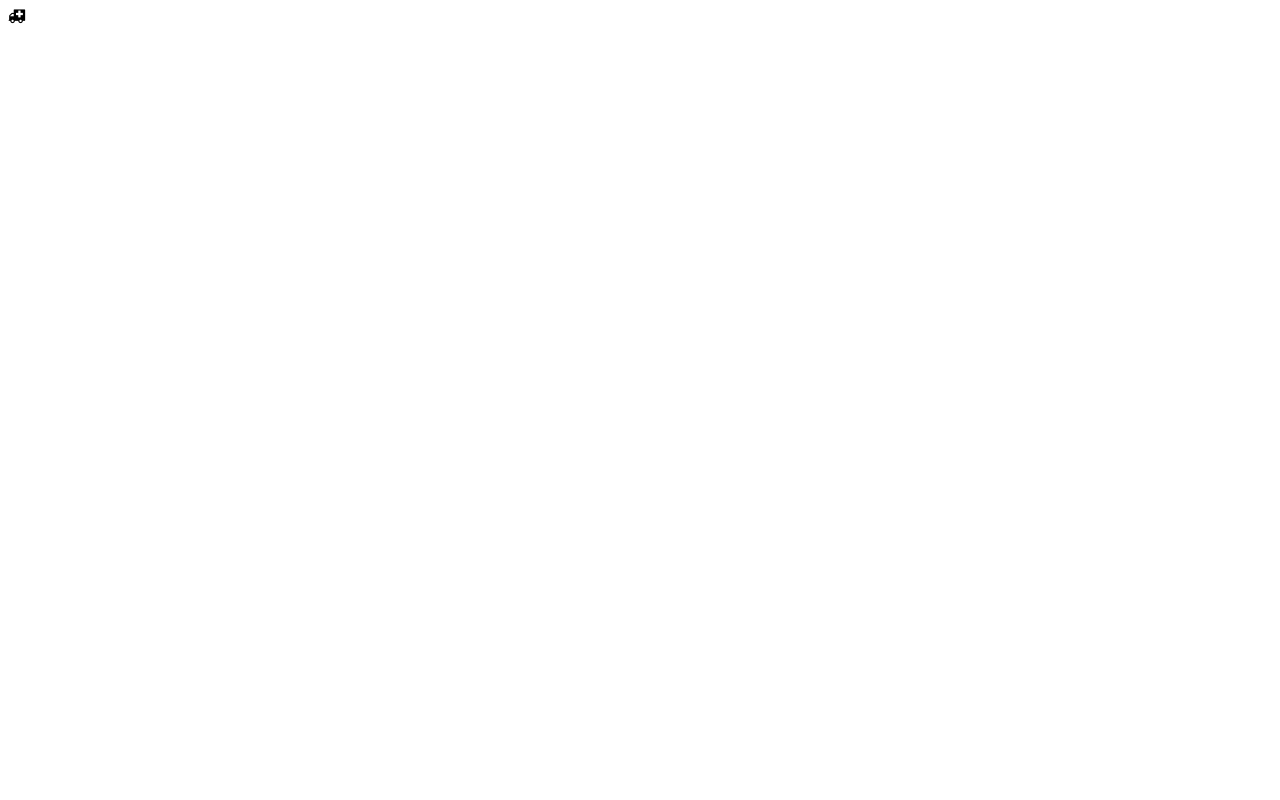
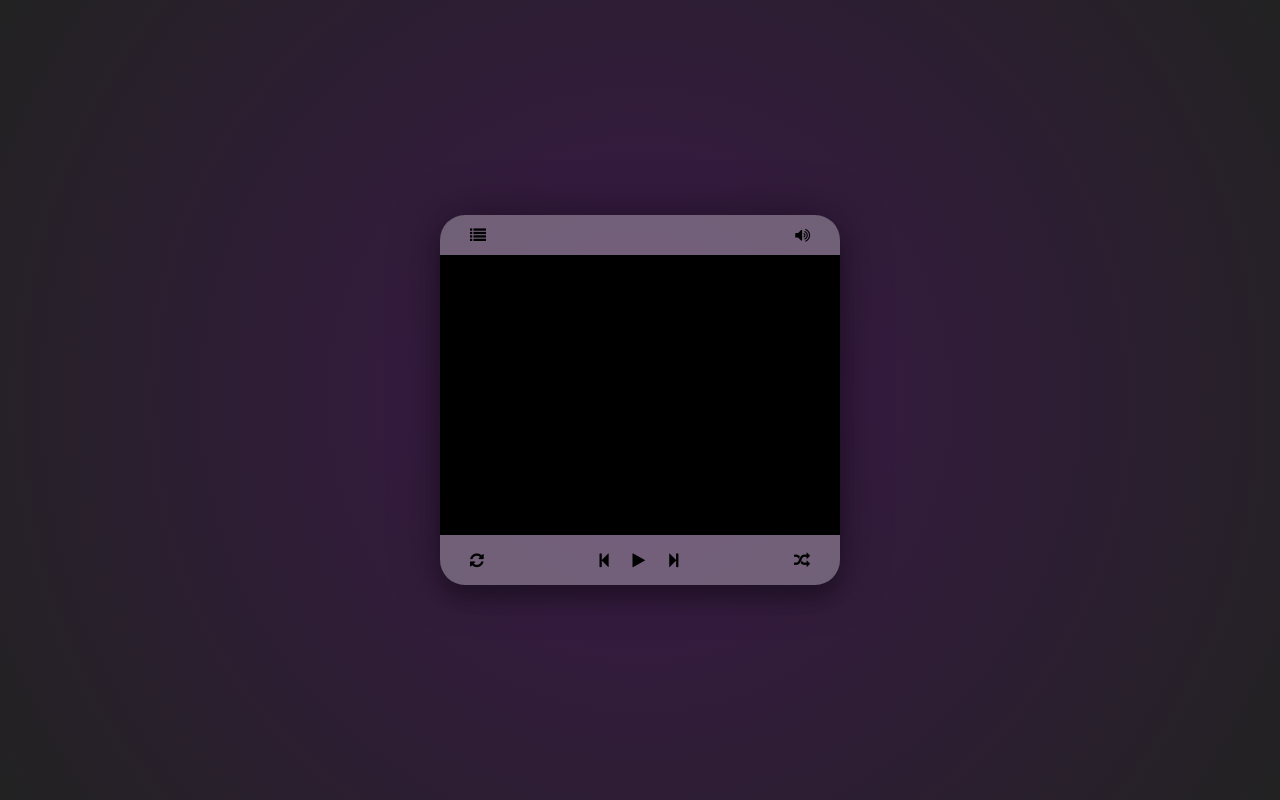
Before and after one commit to sanderpa/player, a website: page index.html in a window 1280 px wide. Drawn offline with Linux system fonts and the light colour scheme.

Commit message:
player mockup created

```diff
--- a/index.html
+++ b/index.html
@@ -3,8 +3,27 @@
 <head>
 	<title>Player</title>
 	<link rel="stylesheet" type="text/css" href="bower_components/font-awesome/css/font-awesome.min.css">
+	<link rel="stylesheet" type="text/css" href="main.css">
 </head>
 <body>
-	<i class="fa fa-ambulance"></i>
+	<div class="wrapper">
+		<div class="player">
+			<div class="top-section">
+				<i class="fa fa-list"></i>
+				<i class="fa fa-volume-up"></i>
+			</div>
+			<div class="middle-section"></div>
+			<div class="bottom-section">
+				<i class="fa fa-refresh"></i>
+				<div class="buttons">
+					<i class="fa fa-step-backward"></i>
+					<i class="fa fa-play"></i>
+					<i class="fa fa-step-forward"></i>
+				</div>
+				<i class="fa fa-random"></i>
+			</div>
+		</div>
+
+	</div>
 </body>
 </html>
--- /dev/null
+++ b/main.css
@@ -0,0 +1,60 @@
+body {
+	padding: 0;
+}
+
+* {
+	box-sizing: border-box;
+}
+
+.wrapper {
+	position: absolute;
+	top: 0;
+	left: 0;
+	background: radial-gradient(circle, #3B1849, #222);
+	height: 100%;
+	width: 100%;
+	display: flex;
+	align-items: center;
+	justify-content: center;
+}
+
+.player {
+	width:400px;
+	background: rgba(255,255,255,.3);
+	border-radius: 25px;
+	display: flex;
+	align-content: center;
+	flex-wrap: wrap;
+	padding:0px;
+	box-shadow:
+		0 0 50px rgba(0,0,0,.4),
+		0 15px 15px rgba(0,0,0,.2);
+}
+
+.top-section,
+.middle-section,
+.bottom-section {
+	width: 100%;
+	padding: 0 20px;
+	display: flex;
+	align-items: center;
+	justify-content: space-between;
+}
+
+.player i {
+	margin: 10px;
+}
+
+.top-section {
+	align-items: center;
+	height: 40px;
+}
+
+.middle-section {
+	height: 280px;
+	background: black;
+}
+
+.bottom-section {
+	height: 50px;
+}
```
Also changed, not shown: README.md, gulpfile.js (line endings or trailing spaces).
